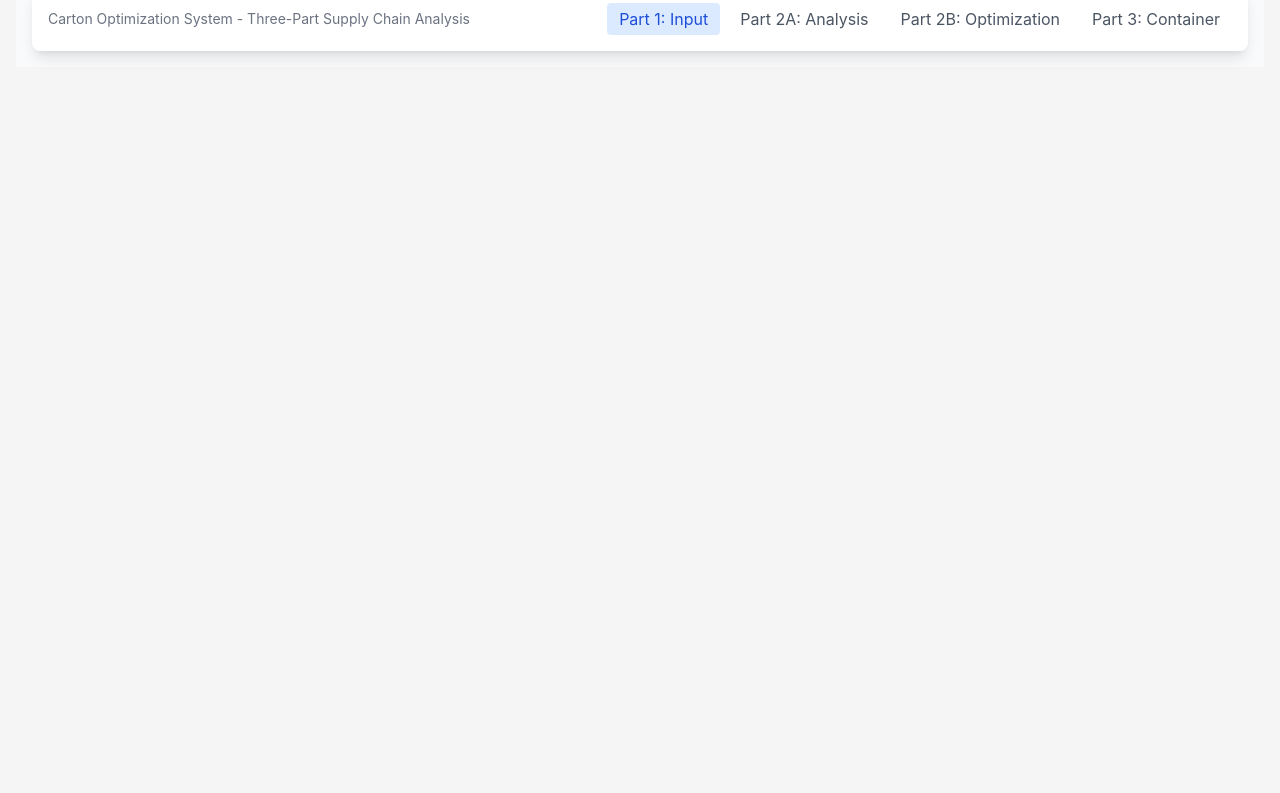
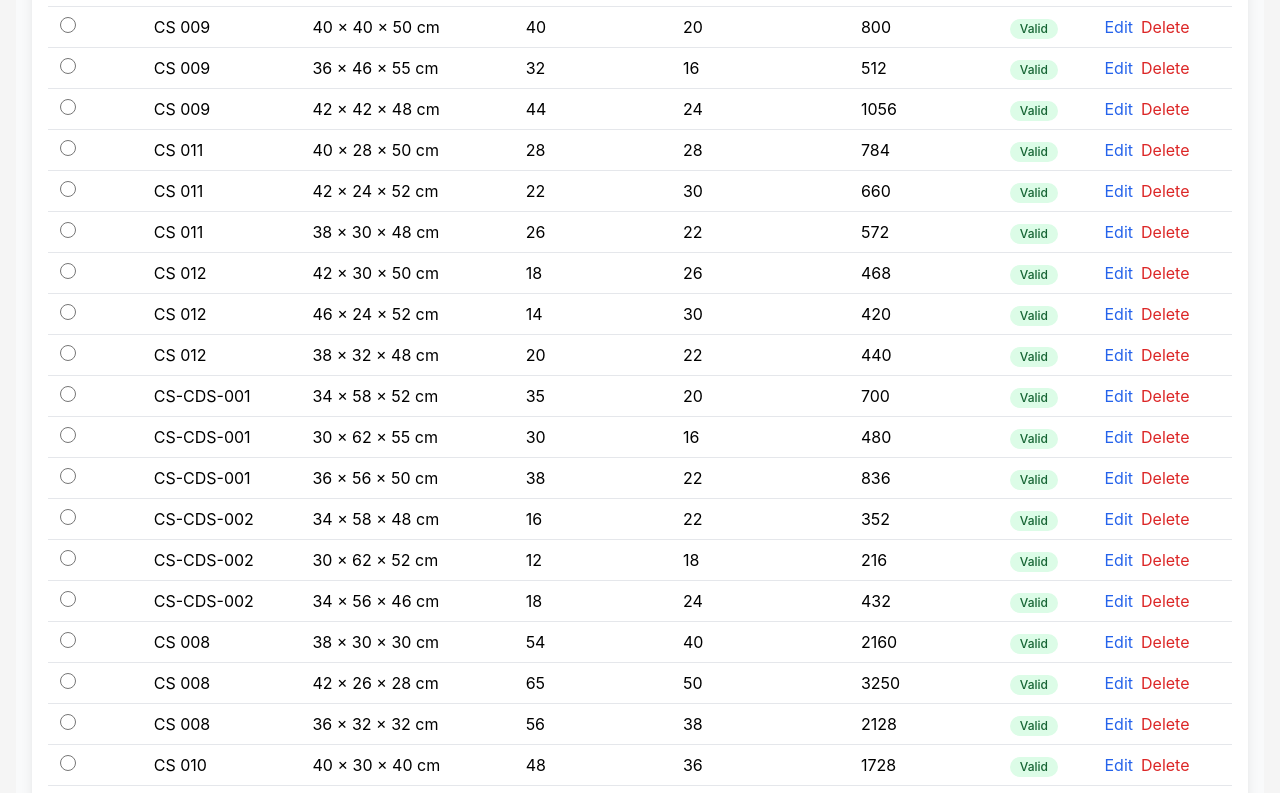
Before and after one commit to progami/carton-optimizer, a React (Vite) app: page /input in a window 1280 px wide. Shown: the part 1067-1860 px from the top of the page. Before the commit the page ends 1150 px from the top, so only its background shows below. Built offline with nearby package versions, Linux system fonts and the light colour scheme.

Commit message:
added few more configurations

```diff
--- a/src/contexts/CartonContext.tsx
+++ b/src/contexts/CartonContext.tsx
@@ -137,7 +137,7 @@ export const CartonProvider = ({ children }: { children: React.ReactNode }) => {
   const [skus] = useState<SKUType[]>(defaultSkus);
 
   const [candidateCartons, setCandidateCartons] = useState<CartonType[]>([
-    // Default carton configurations based on real data
+    // Original carton configurations
     { id: 1, skuId: 'CS 007', length: 40, width: 44, height: 52.5, unitsPerCarton: 60, cartonsPerPallet: 18, isSelected: true },
     { id: 2, skuId: 'CS 009', length: 38, width: 44, height: 52.5, unitsPerCarton: 36, cartonsPerPallet: 18, isSelected: false },
     { id: 3, skuId: 'CS 011', length: 41, width: 26, height: 51.5, unitsPerCarton: 24, cartonsPerPallet: 24, isSelected: false },
@@ -145,7 +145,47 @@ export const CartonProvider = ({ children }: { children: React.ReactNode }) => {
     { id: 5, skuId: 'CS-CDS-001', length: 32, width: 60, height: 53, unitsPerCarton: 33, cartonsPerPallet: 18, isSelected: false },
     { id: 6, skuId: 'CS-CDS-002', length: 32, width: 60, height: 50, unitsPerCarton: 14, cartonsPerPallet: 20, isSelected: false },
     { id: 7, skuId: 'CS 008', length: 40, width: 28, height: 29.5, unitsPerCarton: 60, cartonsPerPallet: 45, isSelected: false },
-    { id: 8, skuId: 'CS 010', length: 41, width: 28, height: 39.5, unitsPerCarton: 52, cartonsPerPallet: 40, isSelected: false }
+    { id: 8, skuId: 'CS 010', length: 41, width: 28, height: 39.5, unitsPerCarton: 52, cartonsPerPallet: 40, isSelected: false },
+
+    // Additional configurations for CS 007
+    { id: 9, skuId: 'CS 007', length: 38, width: 45, height: 53, unitsPerCarton: 54, cartonsPerPallet: 20, isSelected: false },
+    { id: 10, skuId: 'CS 007', length: 42, width: 42, height: 50, unitsPerCarton: 66, cartonsPerPallet: 16, isSelected: false },
+    { id: 11, skuId: 'CS 007', length: 35, width: 50, height: 55, unitsPerCarton: 48, cartonsPerPallet: 22, isSelected: false },
+
+    // Additional configurations for CS 009
+    { id: 12, skuId: 'CS 009', length: 40, width: 40, height: 50, unitsPerCarton: 40, cartonsPerPallet: 20, isSelected: false },
+    { id: 13, skuId: 'CS 009', length: 36, width: 46, height: 55, unitsPerCarton: 32, cartonsPerPallet: 16, isSelected: false },
+    { id: 14, skuId: 'CS 009', length: 42, width: 42, height: 48, unitsPerCarton: 44, cartonsPerPallet: 24, isSelected: false },
+
+    // Additional configurations for CS 011
+    { id: 15, skuId: 'CS 011', length: 40, width: 28, height: 50, unitsPerCarton: 28, cartonsPerPallet: 28, isSelected: false },
+    { id: 16, skuId: 'CS 011', length: 42, width: 24, height: 52, unitsPerCarton: 22, cartonsPerPallet: 30, isSelected: false },
+    { id: 17, skuId: 'CS 011', length: 38, width: 30, height: 48, unitsPerCarton: 26, cartonsPerPallet: 22, isSelected: false },
+
+    // Additional configurations for CS 012
+    { id: 18, skuId: 'CS 012', length: 42, width: 30, height: 50, unitsPerCarton: 18, cartonsPerPallet: 26, isSelected: false },
+    { id: 19, skuId: 'CS 012', length: 46, width: 24, height: 52, unitsPerCarton: 14, cartonsPerPallet: 30, isSelected: false },
+    { id: 20, skuId: 'CS 012', length: 38, width: 32, height: 48, unitsPerCarton: 20, cartonsPerPallet: 22, isSelected: false },
+
+    // Additional configurations for CS-CDS-001
+    { id: 21, skuId: 'CS-CDS-001', length: 34, width: 58, height: 52, unitsPerCarton: 35, cartonsPerPallet: 20, isSelected: false },
+    { id: 22, skuId: 'CS-CDS-001', length: 30, width: 62, height: 55, unitsPerCarton: 30, cartonsPerPallet: 16, isSelected: false },
+    { id: 23, skuId: 'CS-CDS-001', length: 36, width: 56, height: 50, unitsPerCarton: 38, cartonsPerPallet: 22, isSelected: false },
+
+    // Additional configurations for CS-CDS-002
+    { id: 24, skuId: 'CS-CDS-002', length: 34, width: 58, height: 48, unitsPerCarton: 16, cartonsPerPallet: 22, isSelected: false },
+    { id: 25, skuId: 'CS-CDS-002', length: 30, width: 62, height: 52, unitsPerCarton: 12, cartonsPerPallet: 18, isSelected: false },
+    { id: 26, skuId: 'CS-CDS-002', length: 34, width: 56, height: 46, unitsPerCarton: 18, cartonsPerPallet: 24, isSelected: false },
+
+    // Additional configurations for CS 008
+    { id: 27, skuId: 'CS 008', length: 38, width: 30, height: 30, unitsPerCarton: 54, cartonsPerPallet: 40, isSelected: false },
+    { id: 28, skuId: 'CS 008', length: 42, width: 26, height: 28, unitsPerCarton: 65, cartonsPerPallet: 50, isSelected: false },
+    { id: 29, skuId: 'CS 008', length: 36, width: 32, height: 32, unitsPerCarton: 56, cartonsPerPallet: 38, isSelected: false },
+
+    // Additional configurations for CS 010
+    { id: 30, skuId: 'CS 010', length: 40, width: 30, height: 40, unitsPerCarton: 48, cartonsPerPallet: 36, isSelected: false },
+    { id: 31, skuId: 'CS 010', length: 42, width: 26, height: 38, unitsPerCarton: 56, cartonsPerPallet: 45, isSelected: false },
+    { id: 32, skuId: 'CS 010', length: 39, width: 32, height: 42, unitsPerCarton: 45, cartonsPerPallet: 35, isSelected: false },
   ]);
 
   const [providerRates, setProviderRates] = useState<ProviderRates>({
```
